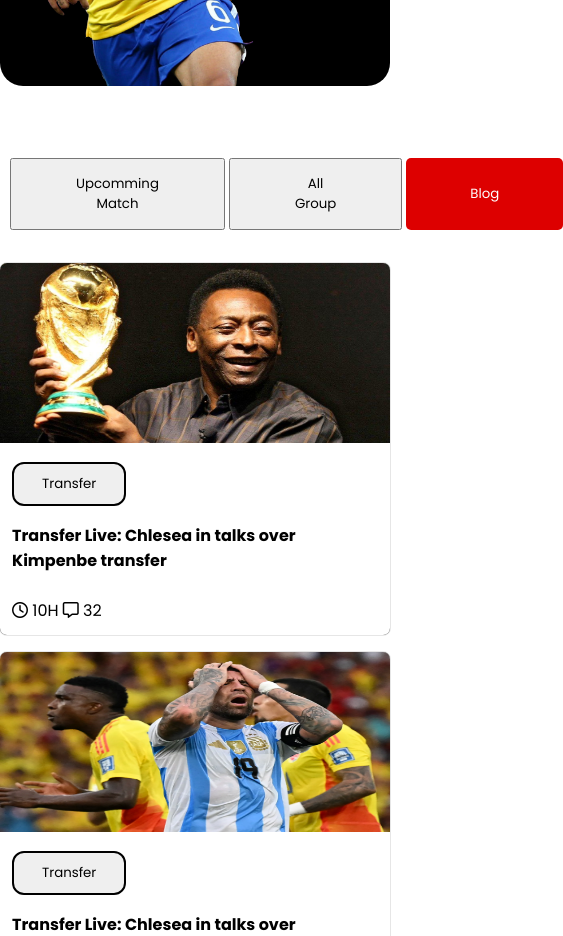
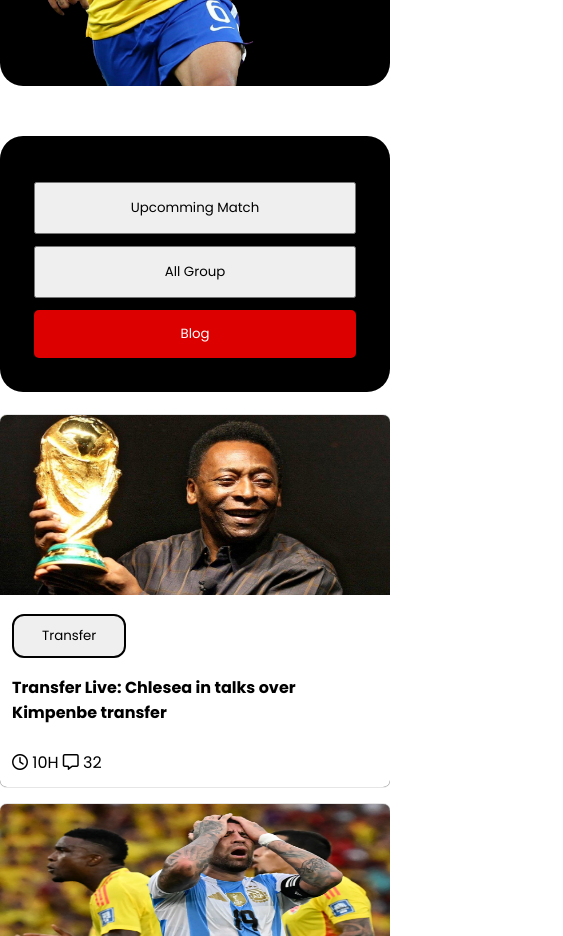
Before and after one commit to faysalhasanmd/World-Cup-Project, a plain HTML site: page index.html in a window 390 px wide. Shown: the part 880-1816 px from the top of the page, 563 px wide, since content can reach past the window. Drawn offline with Linux system fonts and the light colour scheme.

```diff
--- a/style.css
+++ b/style.css
@@ -153,10 +153,4 @@ footer {
     gap: 14px;
     height: 200px;
   }
-  .live {
-    flex-direction: row;
-    padding: 10px;
-    background-color: white;
-    gap: 4px;
-  }
 }
```
